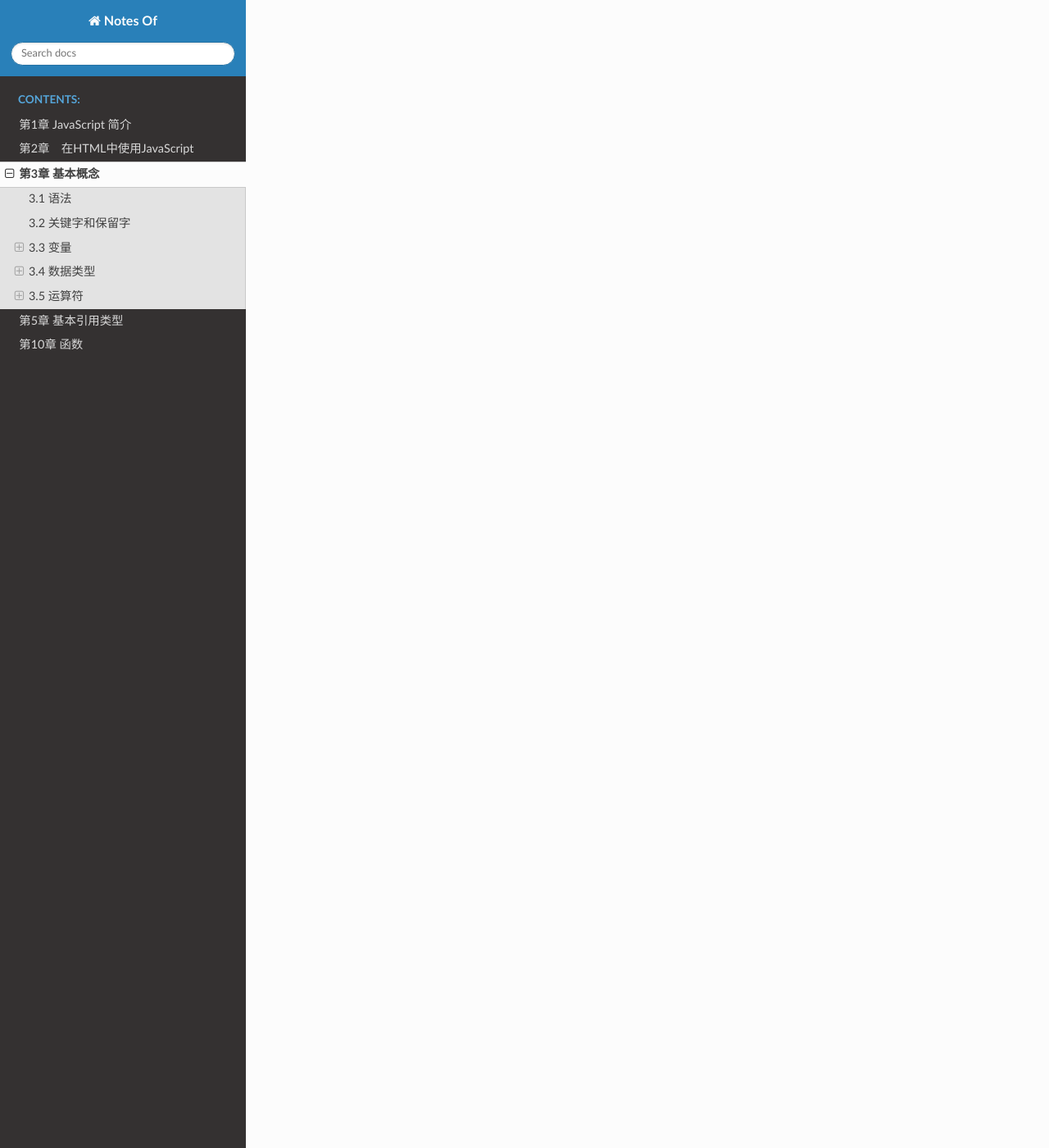
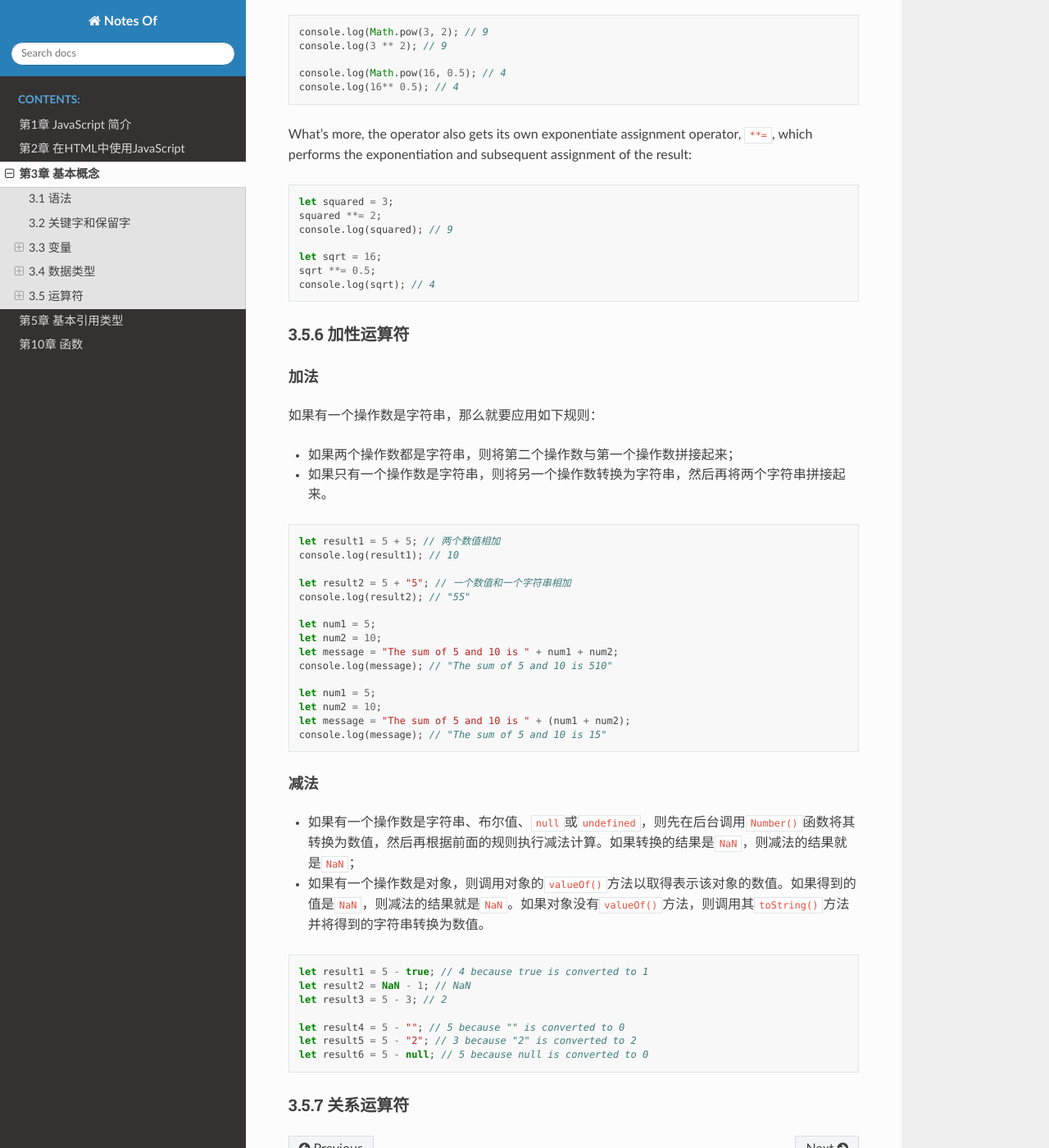
Before and after one commit to filefi/NotesOfProfessional-JavaScript-for-Web-Developers, a Sphinx documentation site: the page built from source/Chapter3-Language_Basics.md, in a window 1280 px wide and 1400 px high, scrolled down 18588 px. Shown: the whole window at 82% size. Built offline with Sphinx 7.4.7 and the Read the Docs theme 2.0.0, drawn with Linux system fonts in a browser that asks for light colours; some of the changed text lies outside the part shown.

````diff
--- a/source/Chapter3-Language_Basics.md
+++ b/source/Chapter3-Language_Basics.md
@@ -659,7 +659,7 @@ let o = new Object; // 有效，但不推荐省略圆括号
 
 ## 3.5 运算符
 
-ECMA-262描述了一组用于操作数据值的**运算符**，包括算术运算符（如加号和减号）、位运算符、关系运算符和相等运算符。在应用于对象时，相应的运算符通常都会调用对象的`valueOf()`和（或）`toString()`方法，以便取得可以运算的值。
+ECMA-262描述了一组用于操作数据值的**运算符**，包括算术运算符（如加号和减号）、位运算符、关系运算符和相等运算符。 **在应用于对象时，相应的运算符通常都会调用对象的`valueOf()`和（或）`toString()`方法，以便取得可以运算的值。**
 
 ### 3.5.1 一元运算符
 
@@ -778,3 +778,158 @@ o = -o;           // 值变成了数值1
 
 
 ### 3.5.3 布尔运算符
+
+#### 逻辑非
+
+逻辑非操作符由一个叹号（`!`）表示，可以应用于ECMAScript中的任何值。无论这个值是什么数据类型，这个操作符都会返回一个布尔值。逻辑非操作符首先会将它的操作数转换为一个布尔值，然后再对其求反。也就是说，逻辑非操作符遵循下列规则：
+
+- 如果操作数是一个对象，返回`false`；
+- 如果操作数是一个空字符串，返回`true`；
+- 如果操作数是一个非空字符串，返回`false`；
+- 如果操作数是数值0，返回`true`；
+- 如果操作数是任意非0数值（包括`Infinity`），返回`false`；
+- 如果操作数是`null`，返回`true`；
+- 如果操作数是`NaN`，返回`true`；
+- 如果操作数是`undefined`，返回`true`。
+
+```js
+console.log(!false); // true
+console.log(!"blue"); // false
+console.log(!0); // true
+console.log(!NaN); // true
+console.log(!""); // true
+console.log(!12345); // false
+```
+
+同时使用两个逻辑非运算符可以将一个值转换为与其对应的布尔值，实际上等同于`Boolean()`转型函数的行为：
+
+```js
+console.log(!!"blue"); // true
+console.log(!!0); // false
+console.log(!!NaN); // false
+console.log(!!""); // false
+console.log(!!12345); // true
+```
+
+#### 逻辑与
+
+逻辑与运算符由两个和号（`&&`）表示，有两个操作数：
+
+```js
+let result = true && false;
+```
+
+在有一个操作数不是布尔值的情况下，逻辑与操作就不一定返回布尔值；此时，它遵循下列规则：
+
+- 如果第一个操作数是对象，则返回第二个操作数；
+- 如果第二个操作数是对象，则只有在第一个操作数的求值结果为`true`的情况下才会返回该对象；
+- 如果两个操作数都是对象，则返回第二个操作数；
+- 如果第一个操作数是`null`，则返回`null`；
+- 如果第一个操作数是`NaN`，则返回`NaN`；
+- 如果第一个操作数是`undefined`，则返回`undefined`。
+
+#### 逻辑或
+
+逻辑或操作符由两个竖线符号（`||`）表示，有两个操作数：
+
+```js
+var result = true || false;
+```
+
+如果有一个操作数不是布尔值，逻辑或也不一定返回布尔值；此时，它遵循下列规则：
+
+- 如果第一个操作数是对象，则返回第一个操作数；
+- 如果第一个操作数的求值结果为`false`，则返回第二个操作数；
+- 如果两个操作数都是对象，则返回第一个操作数；
+- 如果两个操作数都是`null`，则返回`null`；
+- 如果两个操作数都是`NaN`，则返回`NaN`；
+- 如果两个操作数都是`undefined`，则返回`undefined`。
+
+利用逻辑或的**短路操作**来避免为变量赋`null`或`undefined`值。例如：
+
+```js
+var myObject = preferredObject || backupObject;
+```
+
+如果`preferredObject`的值不是`null`，那么它的值将被赋给`myObject`；如果是`null`，则将`backupObject`的值赋给`myObject`。ECMAScript程序的赋值语句经常会使用这种模式。
+
+### 3.5.4 乘性运算符
+
+- 乘法 ：`*`
+- 除法：`/`
+- 求模：`%`
+
+```js
+let result = 34 * 56;
+let result = 66 / 11;
+let result = 26 % 5; // equal to 1
+```
+
+### 3.5.5 求幂运算符
+
+New in ECMAScript 7, `Math.pow()` now gets its own `**` operator, which behaves identically.
+
+```js
+console.log(Math.pow(3, 2); // 9
+console.log(3 ** 2); // 9
+
+console.log(Math.pow(16, 0.5); // 4
+console.log(16** 0.5); // 4
+```
+
+What’s more, the operator also gets its own exponentiate assignment operator, `**=`, which performs the exponentiation and subsequent assignment of the result:
+```js
+let squared = 3;
+squared **= 2;
+console.log(squared); // 9
+
+let sqrt = 16;
+sqrt **= 0.5;
+console.log(sqrt); // 4
+```
+
+### 3.5.6 加性运算符
+
+#### 加法
+
+如果有一个操作数是字符串，那么就要应用如下规则：
+
+- 如果两个操作数都是字符串，则将第二个操作数与第一个操作数拼接起来；
+- 如果只有一个操作数是字符串，则将另一个操作数转换为字符串，然后再将两个字符串拼接起来。
+
+```js
+let result1 = 5 + 5; // 两个数值相加
+console.log(result1); // 10
+
+let result2 = 5 + "5"; // 一个数值和一个字符串相加
+console.log(result2); // "55"
+
+let num1 = 5;
+let num2 = 10;
+let message = "The sum of 5 and 10 is " + num1 + num2;
+console.log(message); // "The sum of 5 and 10 is 510"
+
+let num1 = 5;
+let num2 = 10;
+let message = "The sum of 5 and 10 is " + (num1 + num2);
+console.log(message); // "The sum of 5 and 10 is 15"
+```
+
+#### 减法
+
+- 如果有一个操作数是字符串、布尔值、`null`或`undefined`，则先在后台调用`Number()`函数将其转换为数值，然后再根据前面的规则执行减法计算。如果转换的结果是`NaN`，则减法的结果就是`NaN`；
+- 如果有一个操作数是对象，则调用对象的`valueOf()`方法以取得表示该对象的数值。如果得到的值是`NaN`，则减法的结果就是`NaN`。如果对象没有`valueOf()`方法，则调用其`toString()`方法并将得到的字符串转换为数值。
+
+```js
+let result1 = 5 - true; // 4 because true is converted to 1
+let result2 = NaN - 1; // NaN
+let result3 = 5 - 3; // 2
+
+let result4 = 5 - ""; // 5 because "" is converted to 0
+let result5 = 5 - "2"; // 3 because "2" is converted to 2
+let result6 = 5 - null; // 5 because null is converted to 0
+```
+
+
+
+### 3.5.7 关系运算符
````
Also changed, not shown: source/Chapter2-JavaScript_in_HTML.md (+1 -1 lines).
